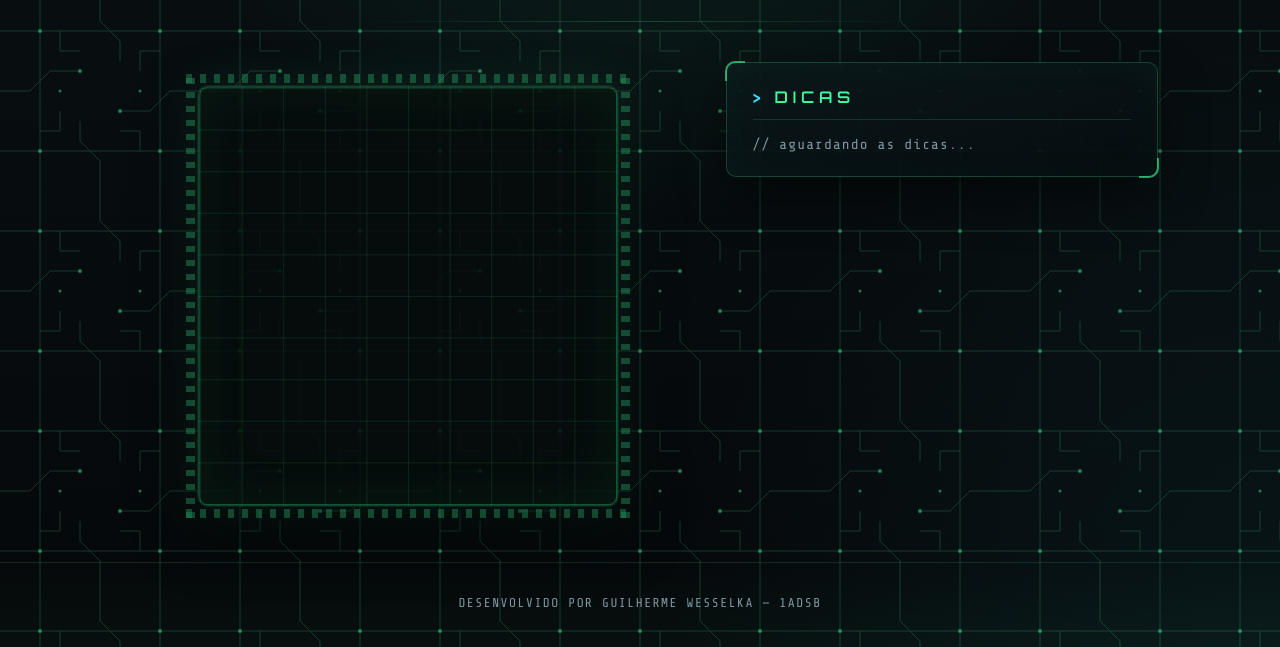
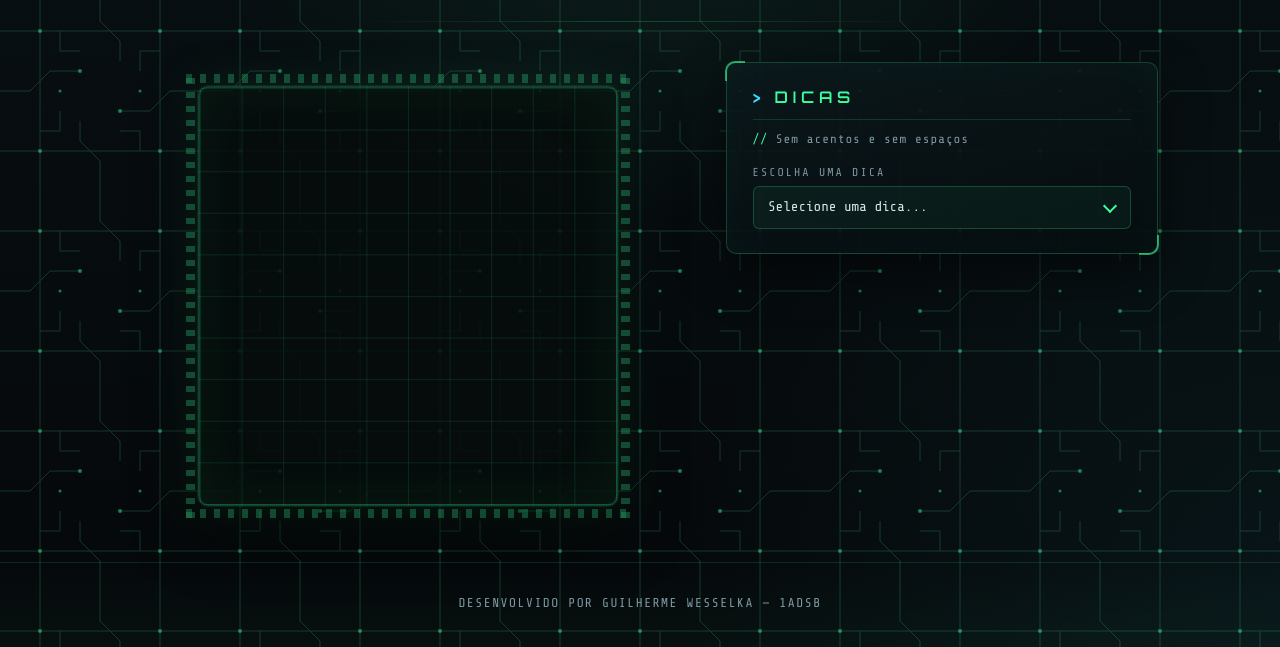
Before and after one commit to GuilhermeWesselka/AtividadeArqComp, a plain HTML site: page index.html in a window 1280 px wide. Shown: the part 209-856 px from the top of the page. Drawn offline with Linux system fonts and the light colour scheme.

Commit message:
feat: adiciona dicas e um seletor de dicas

```diff
--- a/index.html
+++ b/index.html
@@ -26,7 +26,30 @@
 
         <aside id="dicas" class="dicas" aria-label="Dicas">
             <h2>Dicas</h2>
-            <p class="dicas-vazio">// aguardando as dicas...</p>
+            <p class="dicas-aviso">Sem acentos e sem espaços</p>
+
+            <label class="rotulo-dicas" for="seletor-dicas">Escolha uma dica</label>
+            <div class="campo-dicas">
+                <select id="seletor-dicas" class="seletor-dicas">
+                    <option value="" selected>Selecione uma dica...</option>
+                    <optgroup label="Horizontais">
+                        <option value="H1">1 &middot; Parte do processador que decodifica cada instrução e coordena os demais componentes. (2 letras)</option>
+                        <option value="H2">2 &middot; Recurso que permite a um periférico ler ou gravar na memória sem a CPU intermediar cada dado. (3 letras)</option>
+                        <option value="H5">5 &middot; Memória pequena e muito rápida que guarda cópias de dados usados com frequência pela CPU. (5 letras)</option>
+                        <option value="H7">7 &middot; Memórias internas da CPU, usadas para guardar temporariamente os valores em processamento. (12 letras)</option>
+                        <option value="H8">8 &middot; Memória gravada pelo fabricante, responsável por guardar as instruções iniciais do computador. (3 letras)</option>
+                        <option value="H9">9 &middot; Componente que busca, interpreta e executa as instruções de um programa. (3 letras)</option>
+                        <option value="H10">10 &middot; Memória não volátil regravável, presente em pendrives e SSDs. (5 letras)</option>
+                    </optgroup>
+                    <optgroup label="Verticais">
+                        <option value="V1">1 &middot; Circuito do processador onde são feitas as operações aritméticas e lógicas. (3 letras)</option>
+                        <option value="V3">3 &middot; Armazenamento permanente e de grande capacidade, como HDs e SSDs. (14 letras)</option>
+                        <option value="V4">4 &middot; Memória não volátil que pode ser apagada e regravada eletricamente, usada para guardar configurações. (6 letras)</option>
+                        <option value="V6">6 &middot; Conjunto de vias que leva à memória o endereço da posição que será acessada. (10 letras)</option>
+                        <option value="V7">7 &middot; Memória volátil que mantém os programas e dados em uso enquanto o computador está ligado. (3 letras)</option>
+                    </optgroup>
+                </select>
+            </div>
         </aside>
     </main>
 
--- a/style.css
+++ b/style.css
@@ -13,6 +13,7 @@
 }
 
 :root {
+    color-scheme: dark;
     --fundo: #06090b;
     --painel: rgba(10, 20, 24, 0.82);
     --neon: #3dffa0;
@@ -222,16 +223,82 @@ body {
     color: var(--ciano);
 }
 
-.dicas-vazio {
-    margin: 0;
-    font-size: 0.9rem;
+.dicas-aviso {
+    margin: -0.25rem 0 1.25rem;
+    font-size: 0.78rem;
     letter-spacing: 0.08em;
     color: var(--texto-fraco);
 }
 
-.dicas-vazio::after {
-    content: "_";
-    animation: piscar 1.1s steps(1) infinite;
+.dicas-aviso::before {
+    content: "// ";
+    color: var(--neon);
+}
+
+.rotulo-dicas {
+    display: block;
+    margin-bottom: 0.45rem;
+    font-size: 0.72rem;
+    letter-spacing: 0.18em;
+    text-transform: uppercase;
+    color: var(--texto-fraco);
+}
+
+.campo-dicas {
+    position: relative;
+}
+
+.campo-dicas::after {
+    content: "";
+    position: absolute;
+    top: 50%;
+    right: 1rem;
+    width: 0.5rem;
+    height: 0.5rem;
+    border-right: 2px solid var(--neon);
+    border-bottom: 2px solid var(--neon);
+    transform: translateY(-70%) rotate(45deg);
+    pointer-events: none;
+}
+
+.seletor-dicas {
+    width: 100%;
+    padding: 0.7rem 2.4rem 0.7rem 0.9rem;
+    font-family: var(--fonte-mono);
+    font-size: 0.88rem;
+    line-height: 1.3;
+    color: var(--texto);
+    background-color: rgba(61, 255, 160, 0.05);
+    border: 1px solid var(--borda);
+    border-radius: 6px;
+    appearance: none;
+    -webkit-appearance: none;
+    cursor: pointer;
+    text-overflow: ellipsis;
+    white-space: nowrap;
+    overflow: hidden;
+    transition: border-color 0.2s ease, box-shadow 0.2s ease;
+}
+
+.seletor-dicas:hover {
+    border-color: rgba(61, 255, 160, 0.5);
+}
+
+.seletor-dicas:focus-visible {
+    outline: 2px solid var(--ciano);
+    outline-offset: 2px;
+}
+
+.seletor-dicas option,
+.seletor-dicas optgroup {
+    font-family: var(--fonte-mono);
+    background-color: #0a1418;
+    color: var(--texto);
+}
+
+.seletor-dicas optgroup {
+    color: var(--neon);
+    font-style: normal;
 }
 
 .rodape {
@@ -247,12 +314,6 @@ body {
 @keyframes pulsar {
     50% {
         filter: drop-shadow(0 0 16px rgba(61, 255, 160, 0.85));
-    }
-}
-
-@keyframes piscar {
-    50% {
-        opacity: 0;
     }
 }
 
@@ -276,8 +337,7 @@ body {
 }
 
 @media (prefers-reduced-motion: reduce) {
-    .chip-logo,
-    .dicas-vazio::after {
+    .chip-logo {
         animation: none;
     }
 }
```
